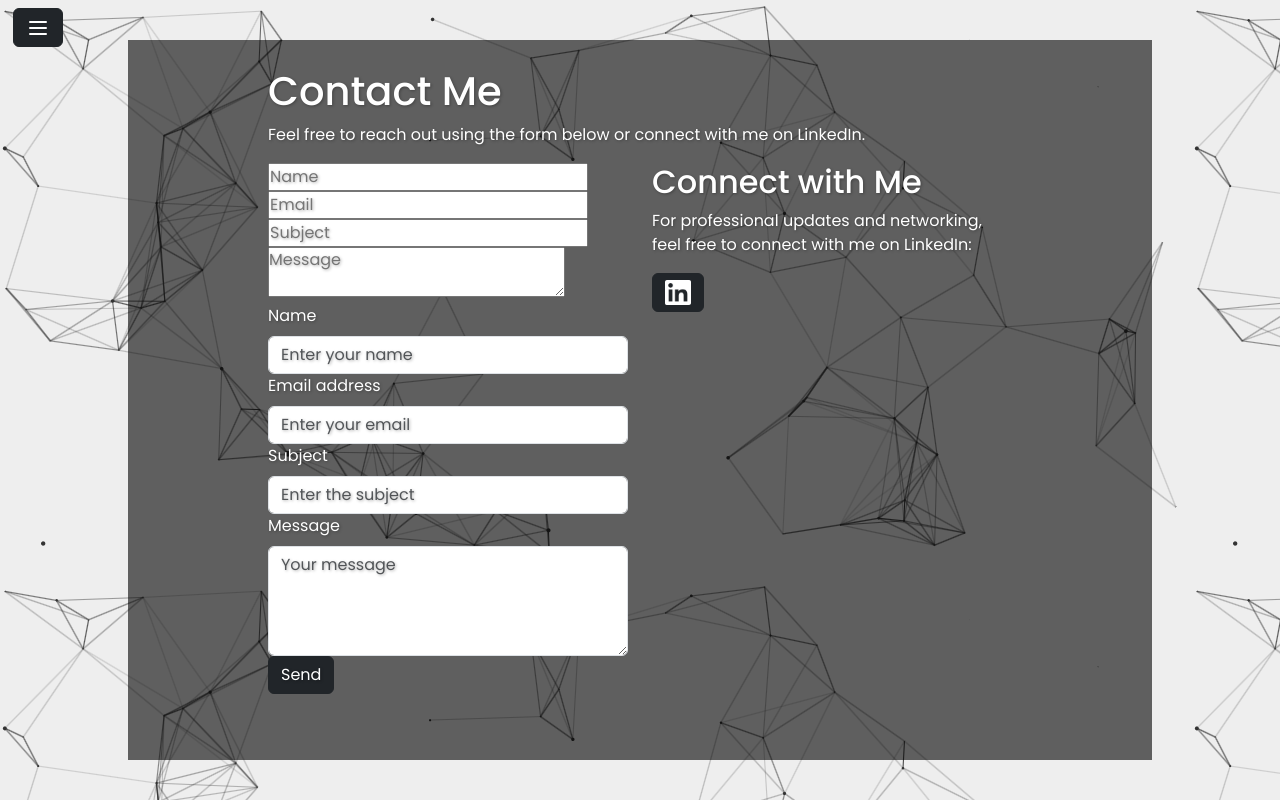
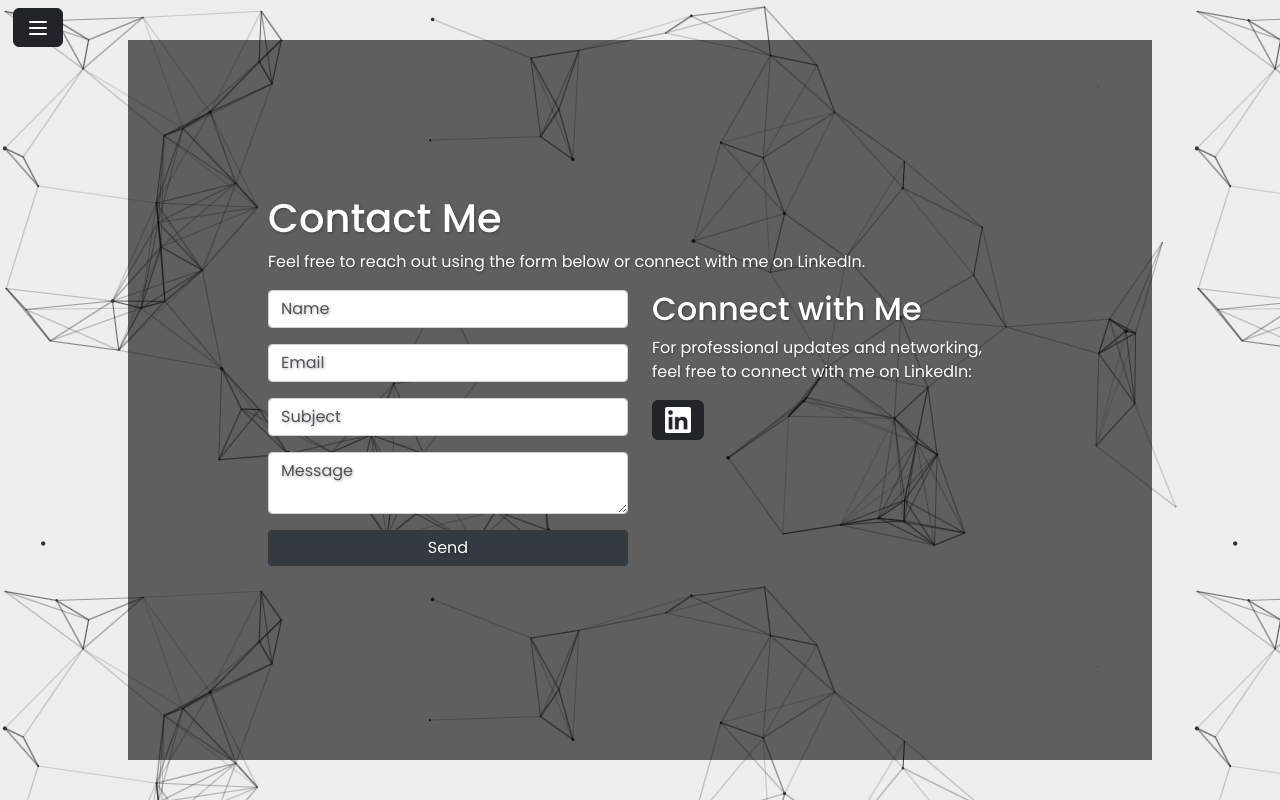
Before and after one commit to jordanburger22/freelance-portfolio, a React (Vite) app: page /contact in a window 1280 px wide. Built offline with nearby package versions, Linux system fonts and the light colour scheme.

Commit message:
testing form 2

```diff
--- a/src/App.css
+++ b/src/App.css
@@ -156,3 +156,34 @@
 .linkedin-contact{
     width: 2vw;
 }
+
+/* Styling for the Netlify form */
+.netlify-form {
+    display: flex;
+    flex-direction: column;
+  }
+
+  .netlify-form .form-control {
+    width: 100%;
+    padding: .375rem .75rem;
+    border: 1px solid #ced4da;
+    border-radius: .25rem;
+    margin-bottom: 1rem;
+  }
+
+  .netlify-form textarea.form-control {
+    resize: vertical; /* Allows vertical resizing */
+  }
+
+  .netlify-form .btn-dark {
+    background-color: #343a40;
+    border: none;
+    color: #fff;
+    padding: .375rem .75rem;
+    border-radius: .25rem;
+    cursor: pointer;
+  }
+
+  .netlify-form .btn-dark:hover {
+    background-color: #23272b;
+  }
--- a/src/pages/Contact.jsx
+++ b/src/pages/Contact.jsx
@@ -1,27 +1,9 @@
 import React from 'react';
-import { Container, Form, Button, Row, Col } from 'react-bootstrap';
+import { Container, Row, Col, Button } from 'react-bootstrap';
 import linkedIn from '../assets/linkedin-app-white-icon.png';
 
 const Contact = () => {
 
-  const handleSubmit = async (event) => {
-    event.preventDefault();
-
-    const form = event.target;
-    const formData = new FormData(form);
-
-    try {
-      await fetch("/", {
-        method: "POST",
-        headers: { "Content-Type": "application/x-www-form-urlencoded" },
-        body: new URLSearchParams(formData).toString(),
-      });
-      alert("Message sent successfully!");
-      form.reset();
-    } catch (error) {
-      alert("There was an error sending your message.");
-    }
-  };
 
   return (
     <Container>
@@ -32,47 +14,20 @@ const Contact = () => {
 
       <Row>
         <Col md={6}>
-          {/* Hidden HTML Form for Netlify */}
           <form
             data-netlify="true"
             name="contact"
-            method="POST"
+            method="post"
+            onSubmit='submit'
+            className="netlify-form"
           >
             <input type="hidden" name="form-name" value="contact" />
-            <input type="text" name="name" placeholder="Name" />
-            <input type="email" name="email" placeholder="Email" />
-            <input type="text" name="subject" placeholder="Subject" />
-            <textarea name="message" placeholder="Message"></textarea>
+            <input type="text" name="name" placeholder="Name" className="form-control" />
+            <input type="email" name="email" placeholder="Email" className="form-control" />
+            <input type="text" name="subject" placeholder="Subject" className="form-control" />
+            <textarea name="message" placeholder="Message" className="form-control"></textarea>
+            <button type="submit" className="btn btn-dark">Send</button>
           </form>
-
-          {/* Visible React Form */}
-          <Form
-            onSubmit={handleSubmit}
-          >
-            <Form.Group controlId="formName">
-              <Form.Label>Name</Form.Label>
-              <Form.Control type="text" name="name" placeholder="Enter your name" />
-            </Form.Group>
-
-            <Form.Group controlId="formEmail">
-              <Form.Label>Email address</Form.Label>
-              <Form.Control type="email" name="email" placeholder="Enter your email" />
-            </Form.Group>
-
-            <Form.Group controlId="formSubject">
-              <Form.Label>Subject</Form.Label>
-              <Form.Control type="text" name="subject" placeholder="Enter the subject" />
-            </Form.Group>
-
-            <Form.Group controlId="formMessage">
-              <Form.Label>Message</Form.Label>
-              <Form.Control as="textarea" rows={4} name="message" placeholder="Your message" />
-            </Form.Group>
-
-            <Button variant="dark" type="submit">
-              Send
-            </Button>
-          </Form>
         </Col>
 
         <Col md={6}>
@@ -80,7 +35,9 @@ const Contact = () => {
           <p>
             For professional updates and networking, feel free to connect with me on LinkedIn:
           </p>
-            <Button variant="dark"><img className='linkedin-contact' src={linkedIn} alt="LinkedIn" /></Button>
+          <Button variant="dark" href="https://www.linkedin.com/in/your-profile" target="_blank">
+            <img className='linkedin-contact' src={linkedIn} alt="LinkedIn" />
+          </Button>
         </Col>
       </Row>
     </Container>
@@ -88,4 +45,3 @@ const Contact = () => {
 };
 
 export default Contact;
-4
```
